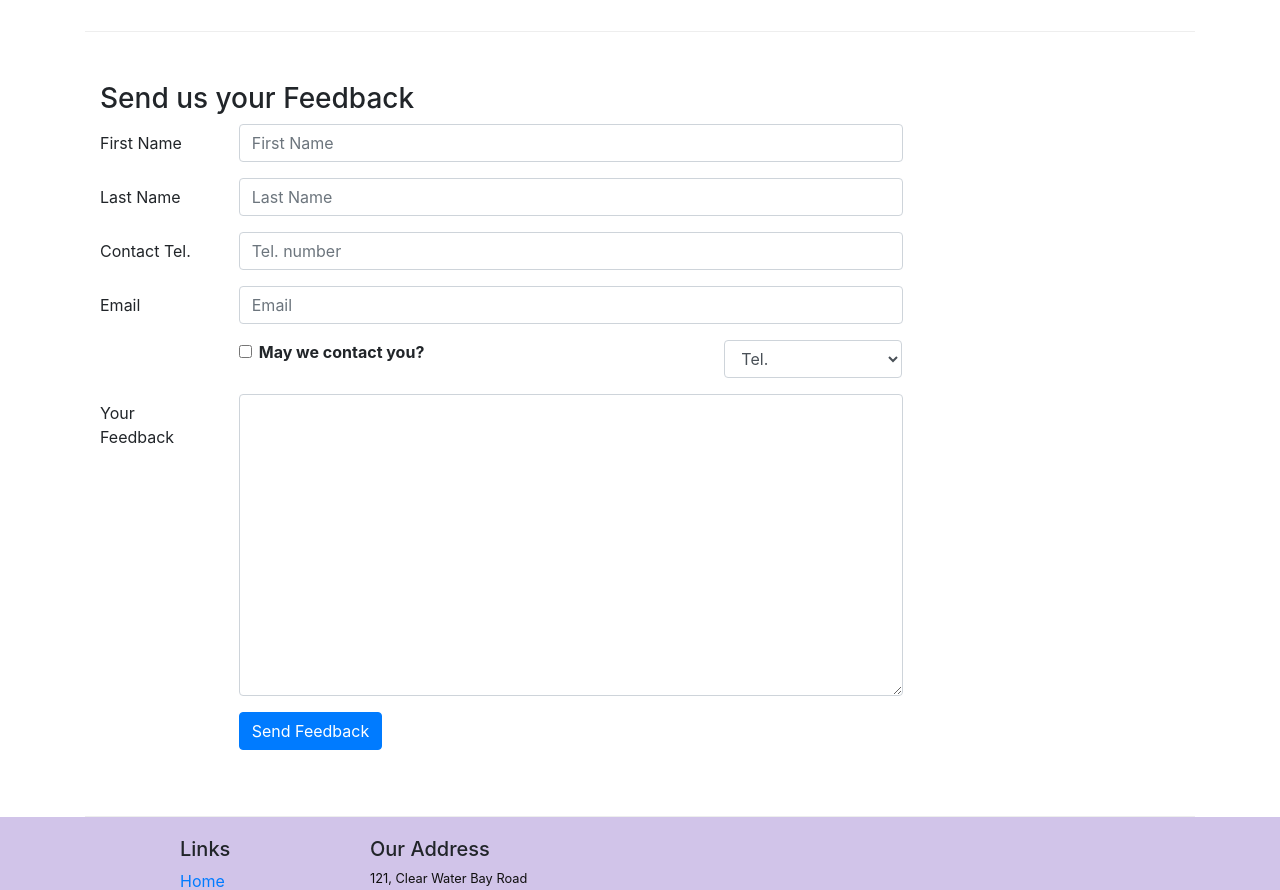
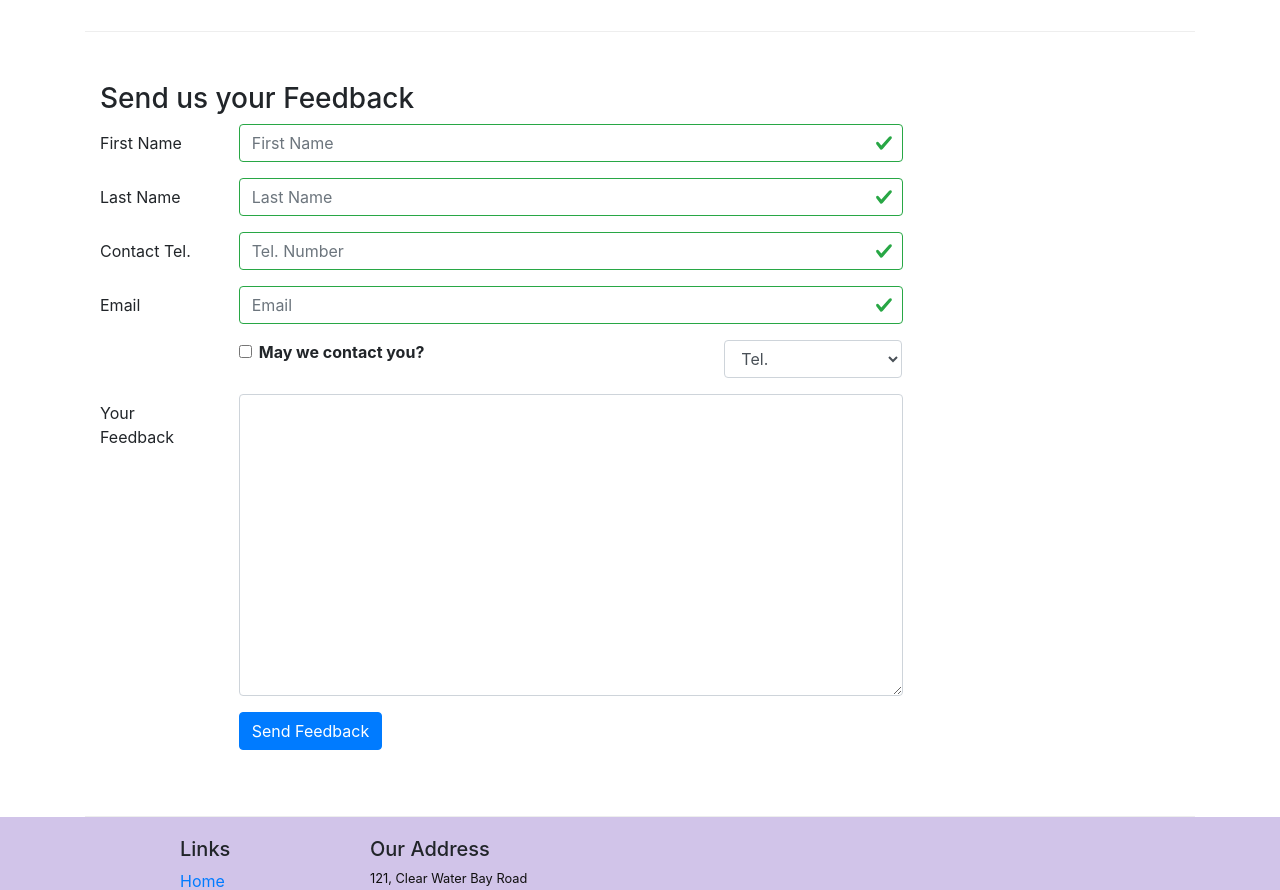
Before and after one commit to SaloniGoyal1/Front-End-Web-Development-with-React-practice, a React (Create React App) app: page /contactus in a window 1280 px wide. Shown: the part 840-1730 px from the top of the page. Built offline with nearby package versions, Linux system fonts and the light colour scheme.

Commit message:
Controlled Form Validation

```diff
--- a/src/components/ContactComponent.js
+++ b/src/components/ContactComponent.js
@@ -1,5 +1,5 @@
 import React, { Component } from 'react';
-import { Breadcrumb, BreadcrumbItem, Button, Form, FormGroup, Label, Input, Col } from 'reactstrap';
+import { Breadcrumb, BreadcrumbItem, Button, Form, FormGroup,FormFeedback, Label, Input, Col } from 'reactstrap';
 import { Link } from 'react-router-dom';
 
 class Contact extends Component {
@@ -13,7 +13,13 @@
             email: '',
             agree: false,
             contactType: 'Tel.',
-            message: ''
+            message: '',
+            touched: {
+                firstname: false,
+                lastname: false,
+                telnum: false,
+                email: false
+            }
         };
         this.handleInputChange = this.handleInputChange.bind(this);
         this.handleSubmit = this.handleSubmit.bind(this);
@@ -36,7 +42,43 @@
         event.preventDefault();
     }
 
+    handleBlur = (field) => (evt) => {
+        this.setState({
+            touched: { ...this.state.touched, [field]: true}
+        });
+    }
+
+    validate (firstname, lastname, telnum, email){
+        const errors = {
+            firstname: '',
+            lastname: '',
+            telnum: '',
+            email: ''
+        };
+
+        if(this.state.touched.firstname && firstname.length < 3)
+            errors.firstname = 'First Name should be >= 3 characters';
+        else if(this.state.touched.firstname && firstname.length > 10)
+            errors.firstname = 'First Name should be <= 10 characters';
+
+        if(this.state.touched.lastname && lastname.length < 3)
+            errors.lastname = 'Last Name should be >= 3 characters';
+        else if(this.state.touched.lastname && lastname.length > 10)
+            errors.lastname = 'Last Name should be <= 10 characters';
+
+        const reg = /^\d+$/;
+        if(this.state.touched.telnum && !reg.test(telnum))
+            errors.telnum = 'Tel. Number should contain only number';
+
+        if(this.state.touched.email && email.split('').filter(x => x === '@').length !== 1)
+            errors.email = 'Email should contain @';
+
+        return errors;
+
+    }
+
     render() {
+        const errors = this.validate(this.state.firstname, this.state.lastname, this.state.telnum, this.state.email);
         return(
             <div className="container">
                 <div className="row">
@@ -82,32 +124,44 @@
                    </div>
                     <div className="col-12 col-md-9">
                         <Form onSubmit={this.handleSubmit}>
-                            <FormGroup row>
+                        <FormGroup row>
                                 <Label htmlFor="firstname" md={2}>First Name</Label>
                                 <Col md={10}>
                                     <Input type="text" id="firstname" name="firstname" placeholder="First Name"
-                                        value={this.state.firstname} onChange={this.handleInputChange} />
+                                        value={this.state.firstname} valid={errors.firstname === ''}
+                                        invalid={errors.firstname !== ''} onBlur={this.handleBlur('firstname')}
+                                        onChange={this.handleInputChange} />
+                                    <FormFeedback>{errors.firstname}</FormFeedback>
                                 </Col>
                             </FormGroup>
                             <FormGroup row>
                                 <Label htmlFor="lastname" md={2}>Last Name</Label>
                                 <Col md={10}>
                                     <Input type="text" id="lastname" name="lastname" placeholder="Last Name"
-                                        value={this.state.lastname} onChange={this.handleInputChange} />
+                                        value={this.state.lastname} valid={errors.lastname === ''}
+                                        invalid={errors.lastname !== ''} onBlur={this.handleBlur('lastname')}
+                                        onChange={this.handleInputChange} />
+                                    <FormFeedback>{errors.lastname}</FormFeedback>
                                 </Col>
                             </FormGroup>
                             <FormGroup row>
-                            <Label htmlFor="telnum" md={2}>Contact Tel.</Label>
+                                <Label htmlFor="telnum" md={2}>Contact Tel.</Label>
                                 <Col md={10}>
-                                    <Input type="tel" id="telnum" name="telnum" placeholder="Tel. number"
-                                        value={this.state.telnum} onChange={this.handleInputChange} />
+                                    <Input type="tel" id="telnum" name="telnum" placeholder="Tel. Number"
+                                        value={this.state.telnum} valid={errors.telnum === ''}
+                                        invalid={errors.telnum !== ''} onBlur={this.handleBlur('telnum')}
+                                        onChange={this.handleInputChange} />
+                                    <FormFeedback>{errors.telnum}</FormFeedback>
                                 </Col>
                             </FormGroup>
                             <FormGroup row>
                                 <Label htmlFor="email" md={2}>Email</Label>
                                 <Col md={10}>
                                     <Input type="email" id="email" name="email" placeholder="Email"
-                                        value={this.state.email} onChange={this.handleInputChange} />
+                                        value={this.state.email} valid={errors.email === ''}
+                                        invalid={errors.email !== ''} onBlur={this.handleBlur('email')}
+                                        onChange={this.handleInputChange} />
+                                    <FormFeedback>{errors.email}</FormFeedback>
                                 </Col>
                             </FormGroup>
                             <FormGroup row>
```
